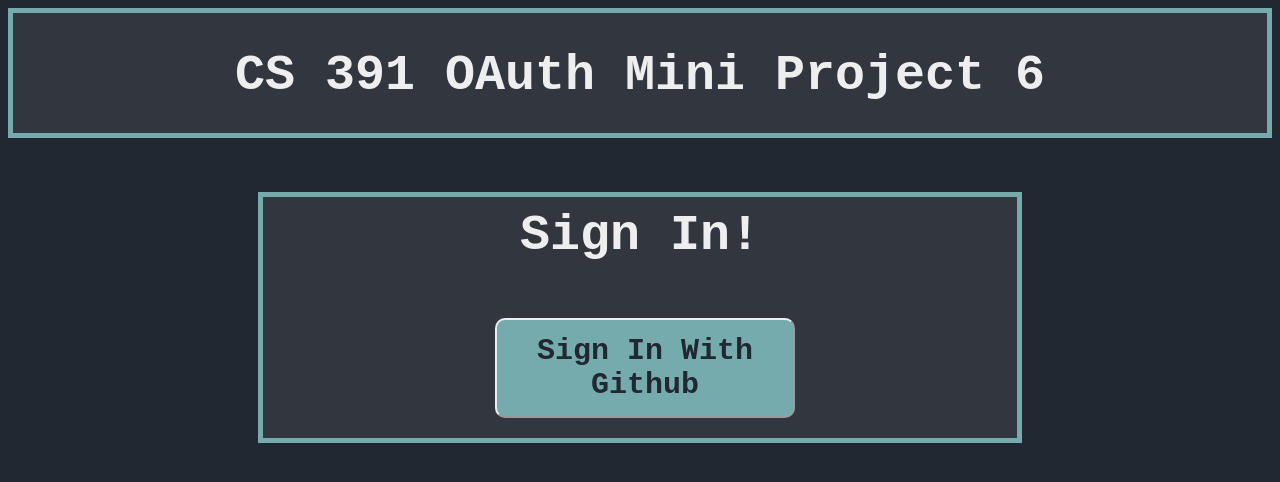
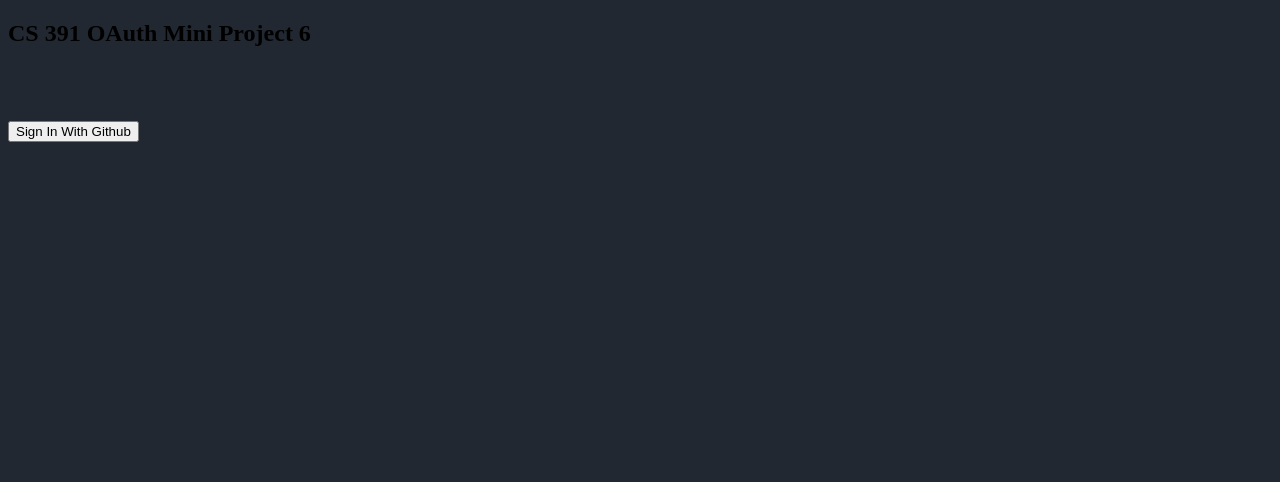
Before and after one commit to zachcmem/mp-6, a Next.js app: page / in a window 1280 px wide. Shown: the top 482 px of the page. Built offline with nearby package versions, Linux system fonts and the light colour scheme.

Commit message:
removed all styled components feautres for build fix

```diff
--- a/app/components/ButtonSign.tsx
+++ b/app/components/ButtonSign.tsx
@@ -1,20 +1,20 @@
-import styled from "styled-components";
+// import styled from "styled-components";
 
-export const ButtonSign = styled.button`
+// export const ButtonSign = styled.button`
 
-    background-color: #76ABAE;
-    font-family: Courier New,Courier,Lucida Sans Typewriter,Lucida Typewriter,monospace;
-    font-weight: bold;
-    font-size: 30px;
-    border-radius: 10px;
-    color: #222831;
-    border-color: #EEEEEE;
-    text-align: center;
-    margin-left: 10px;
-    height: 100px;
-    width: 300px;
-    margin-top: 20px;
-    margin-bottom: 20px;
+//     background-color: #76ABAE;
+//     font-family: Courier New,Courier,Lucida Sans Typewriter,Lucida Typewriter,monospace;
+//     font-weight: bold;
+//     font-size: 30px;
+//     border-radius: 10px;
+//     color: #222831;
+//     border-color: #EEEEEE;
+//     text-align: center;
+//     margin-left: 10px;
+//     height: 100px;
+//     width: 300px;
+//     margin-top: 20px;
+//     margin-bottom: 20px;
 
 
-`;
+// `;
--- a/app/components/Header.tsx
+++ b/app/components/Header.tsx
@@ -1,29 +1,32 @@
 "use client";
 
-import styled from "styled-components";
+// import styled from "styled-components";
 
-const HeaderWrapper = styled.header`
-    height: 120px;
-    border: 5px solid;
-    border-color: #76ABAE;
-    background-color: #31363F;
+// const HeaderWrapper = styled.header`
+//     height: 120px;
+//     border: 5px solid;
+//     border-color: #76ABAE;
+//     background-color: #31363F;
 
-`;
+// `;
 
-const Title = styled.h1`
-    color: #EEEEEE;
-    // font-family: New Century Schoolbook, TeX Gyre Schola, serif;
-    font-family: Courier New,Courier,Lucida Sans Typewriter,Lucida Typewriter,monospace;
-    font-weight: bold;
-    font-size: 50px;
-    text-align: center;
+// const Title = styled.h1`
+//     color: #EEEEEE;
+//     // font-family: New Century Schoolbook, TeX Gyre Schola, serif;
+//     font-family: Courier New,Courier,Lucida Sans Typewriter,Lucida Typewriter,monospace;
+//     font-weight: bold;
+//     font-size: 50px;
+//     text-align: center;
 
-`;
+// `;
 
 export default function Header(){
     return(
-        <HeaderWrapper>
-            <Title>CS 391 OAuth Mini Project 6</Title>
-        </HeaderWrapper>
+        // <HeaderWrapper>
+        //     <Title>CS 391 OAuth Mini Project 6</Title>
+        // </HeaderWrapper>
+        <header>
+            <h2>CS 391 OAuth Mini Project 6</h2>
+        </header>
     );
 }
--- a/app/components/MainDiv.tsx
+++ b/app/components/MainDiv.tsx
@@ -1,46 +1,44 @@
 "use client";
 
-import styled from "styled-components"
-import { ButtonSign } from "./ButtonSign";
+// import styled from "styled-components"
+// import { ButtonSign } from "./ButtonSign";
 
-const MainWrapper = styled.div`
-    text-align: center;
-    border: 5px solid;
-    border-color: #76ABAE;
-    background-color:  #31363F;
-    margin-left: 250px;
-    margin-right: 250px;
-`;
+// const MainWrapper = styled.div`
+//     text-align: center;
+//     border: 5px solid;
+//     border-color: #76ABAE;
+//     background-color:  #31363F;
+//     margin-left: 250px;
+//     margin-right: 250px;
+// `;
 
-const Title = styled.h1`
-    color: #EEEEEE;
-    font-family: Courier New,Courier,Lucida Sans Typewriter,Lucida Typewriter,monospace;
-    font-weight: bold;
-    text-align: center;
-    margin-top: 10px;
-    margin-left: 10px;
-    margin-right: 10px;
-    font-size: 50px
-`;
+// const Title = styled.h1`
+//     color: #EEEEEE;
+//     font-family: Courier New,Courier,Lucida Sans Typewriter,Lucida Typewriter,monospace;
+//     font-weight: bold;
+//     text-align: center;
+//     margin-top: 10px;
+//     margin-left: 10px;
+//     margin-right: 10px;
+//     font-size: 50px
+// `;
 
 
 
 export default function MainDiv(){
 
     return(
-        <MainWrapper>
-            <Title>Sign In!</Title>
-
-            {/* calls sign in from handlers, redirects to about page */}
+        // <MainWrapper>
+        //     <Title>Sign In!</Title>
+        <main>
             <a href="/api/auth/signin?callbackUrl=/about">
-                <ButtonSign >Sign In With Github</ButtonSign>
+            {/* made this regular button from Button Sign */}
+                <button>Sign In With Github</button>
             </a>
             <br/>
-            {/* display user information in separate page
-            <a href="/about">
-                <ButtonSign >About User</ButtonSign>
-            </a> */}
+        </main>
 
-        </MainWrapper>
+
+        // </MainWrapper>
     );
 }
```
Also changed, not shown: app/about/page.tsx (+30 -23 lines), app/components/AboutDiv.tsx (+27 -23 lines).
